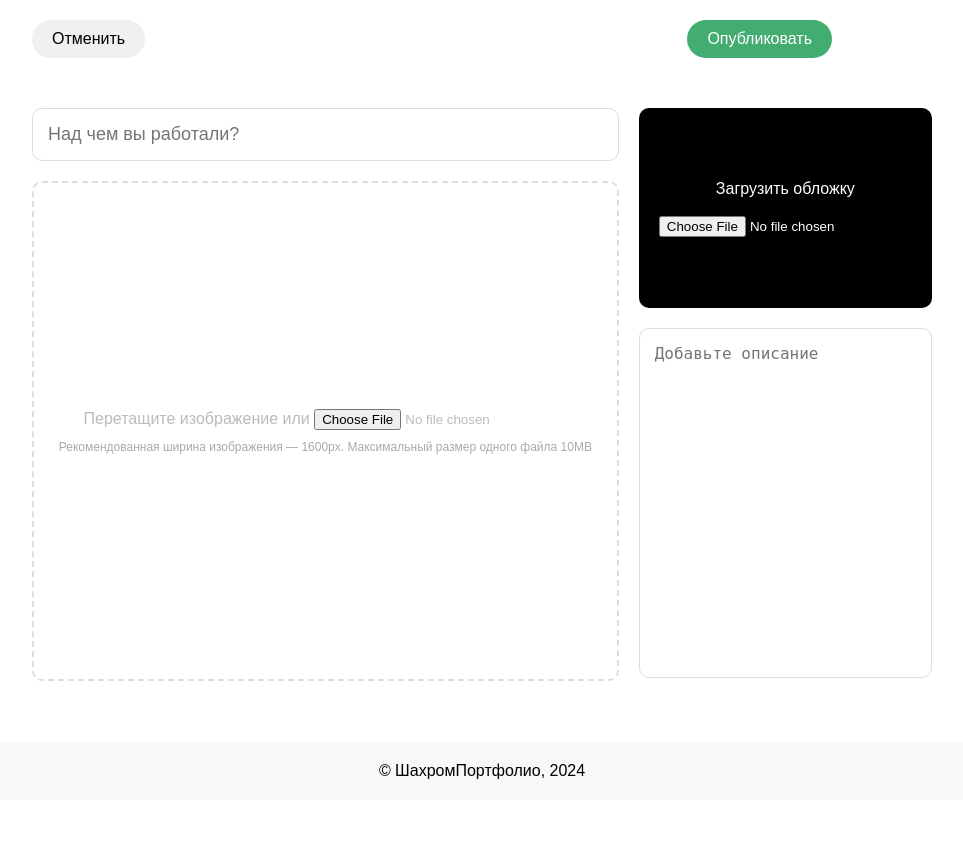
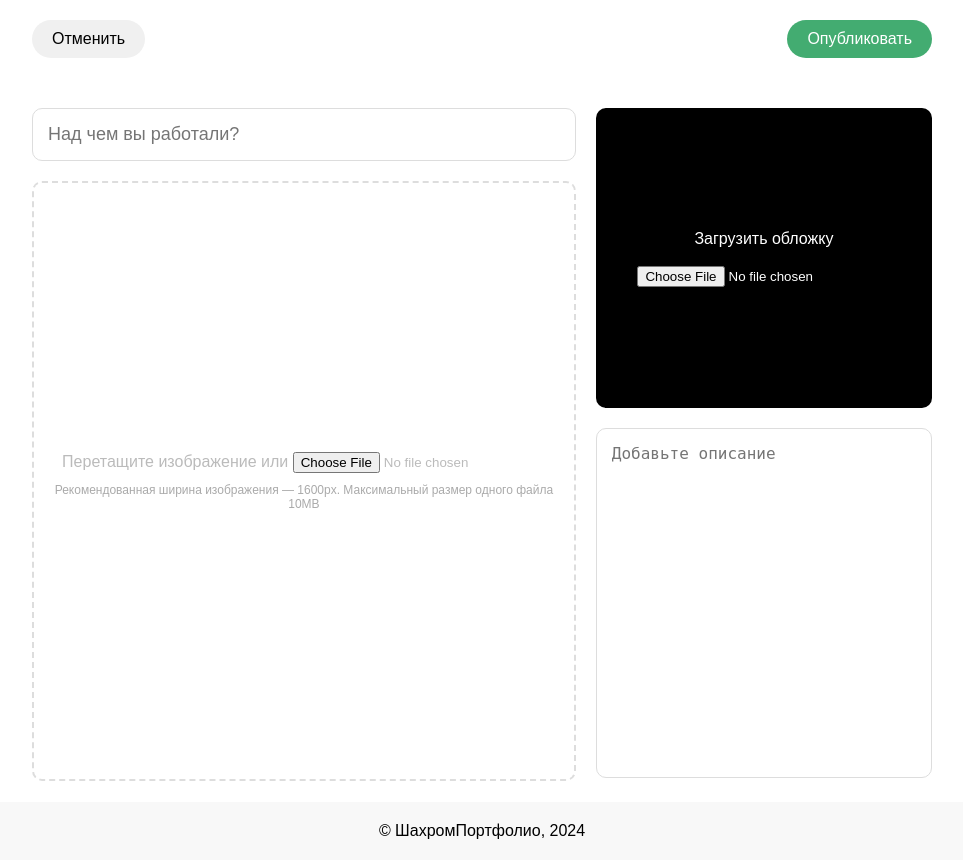
Before and after one commit to dmitryboris/DigitalPortfolio, a Django app: template main/templates/main/add.html in a window 1280 px wide. Shown: the whole page, without its empty margins (158-1121 px from the left). Before the commit the page ends 779 px from the top, so only its background shows below. Run offline with Django 5.2, Linux system fonts and the light colour scheme; the template is opened without the code that fills it: values that come from a table or form of the project are taken from there, others are empty.

Commit message:
fix add page

```diff
--- a/main/static/main/css/add.css
+++ b/main/static/main/css/add.css
@@ -37,7 +37,6 @@ body {
 .publish-button {
     background-color: #43AC71;
     color: white;
-    margin-right: 100px;
 }
 
 .publish-button:hover {
@@ -52,12 +51,12 @@ body {
 }
 
 .left-section {
-    width: 800px;
+    width: 1100px;
     margin-right: 20px;
 }
 
 .right-section {
-    width: 400px;
+    width: 680px;
     display: flex;
     flex-direction: column;
     align-items: center;
@@ -74,7 +73,7 @@ body {
 
 .image-upload {
     width: 100%;
-    height: 500px;
+    height: 600px;
     border: 2px dashed #ddd;
     border-radius: 10px;
     display: flex;
@@ -99,7 +98,7 @@ body {
 
 .cover-upload {
     width: 100%;
-    height: 200px;
+    height: 300px;
     background-color: #000;
     color: #fff;
     display: flex;
```
